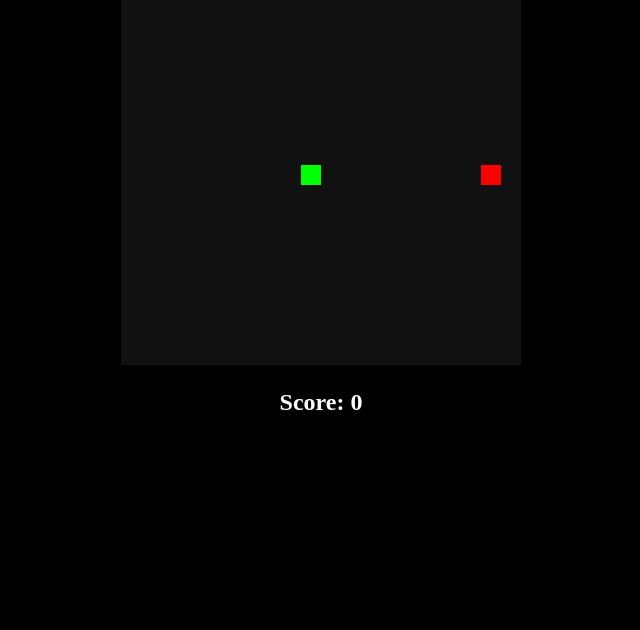
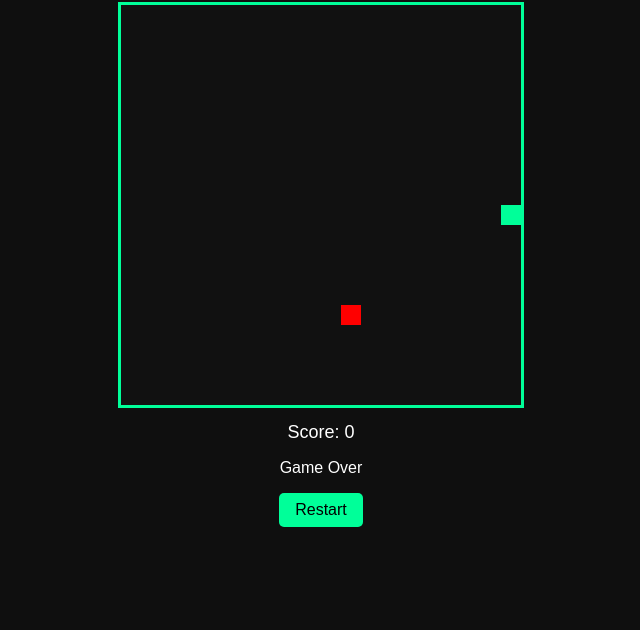
Before and after one commit to MEGAMIND-08/snake-game, a plain HTML site: page index.html in a window 1280 px wide. Shown: the part 170-800 px from the top of the page, without its empty margins (319-959 px from the left). Drawn offline with Linux system fonts and the light colour scheme.

Commit message:
Update index.html

```diff
--- a/index.html
+++ b/index.html
@@ -1,93 +1,167 @@
 <!DOCTYPE html>
-<html>
+<html lang="en">
 <head>
+<meta charset="UTF-8">
 <title>Snake Game</title>
 <style>
   body {
-  background: black;
+    margin: 0;
+    background: #0f0f0f;
+    display: flex;
+    justify-content: center;
+    align-items: center;
+    height: 100vh;
     color: white;
+    font-family: Arial, sans-serif;
+  }
+
+  .game-box {
     text-align: center;
   }
+
   canvas {
     background: #111;
-  margin-top: 20px;
+    border: 3px solid #00ff99;
+  }
+
+  h1 {
+    margin-bottom: 10px;
+    color: #00ff99;
+  }
+
+  #score {
+    margin-top: 10px;
+    font-size: 18px;
+  }
+
+  #gameOver {
+    display: none;
+    margin-top: 15px;
+  }
+
+  button {
+    padding: 8px 16px;
+    font-size: 16px;
+    cursor: pointer;
+    background: #00ff99;
+    border: none;
+    border-radius: 5px;
   }
 </style>
 </head>
 
 <body>
-<h1>🐍 My Cool Snake Game</h1>
-<p>Use Arrow Keys</p>
+<div class="game-box">
+  <h1>🐍 Snake Game</h1>
   <canvas id="game" width="400" height="400"></canvas>
-<h2>Score: <span id="score">0</span></h2>
+  <div id="score">Score: 0</div>
+  <div id="gameOver">
+    <p>Game Over</p>
+    <button onclick="restart()">Restart</button>
+  </div>
+</div>
 
 <script>
 const canvas = document.getElementById("game");
 const ctx = canvas.getContext("2d");
 
 const box = 20;
-let score = 0;
+let score;
+let snake;
+let food;
+let direction;
+let game;
 
-let snake = [{x: 9*box, y: 10*box}];
-let food = {
-  x: Math.floor(Math.random()*20)*box,
-  y: Math.floor(Math.random()*20)*box
+function startGame() {
+  score = 0;
+  direction = "RIGHT";
+
+  snake = [{ x: 200, y: 200 }];
+
+  food = randomFood();
+
+  document.getElementById("score").innerText = "Score: 0";
+  document.getElementById("gameOver").style.display = "none";
+
+  if (game) clearInterval(game);
+  game = setInterval(draw, 150);
+}
+
+function randomFood() {
+  return {
+    x: Math.floor(Math.random() * 20) * box,
+    y: Math.floor(Math.random() * 20) * box
   };
+}
 
-let dir;
-document.addEventListener("keydown", e => {
-  if(e.key=="ArrowUp" && dir!="DOWN") dir="UP";
-  if(e.key=="ArrowDown" && dir!="UP") dir="DOWN";
-  if(e.key=="ArrowLeft" && dir!="RIGHT") dir="LEFT";
-  if(e.key=="ArrowRight" && dir!="LEFT") dir="RIGHT";
-});
+document.addEventListener("keydown", changeDirection);
 
-function draw(){
-  ctx.fillStyle="#111";
-  ctx.fillRect(0,0,400,400);
+function changeDirection(e) {
+  if (e.key === "ArrowLeft" && direction !== "RIGHT") direction = "LEFT";
+  if (e.key === "ArrowUp" && direction !== "DOWN") direction = "UP";
+  if (e.key === "ArrowRight" && direction !== "LEFT") direction = "RIGHT";
+  if (e.key === "ArrowDown" && direction !== "UP") direction = "DOWN";
+}
 
-  snake.forEach((s,i)=>{
-    ctx.fillStyle = i==0 ? "lime" : "green";
-    ctx.fillRect(s.x,s.y,box,box);
-  });
+function draw() {
+  ctx.clearRect(0, 0, canvas.width, canvas.height);
 
-  ctx.fillStyle="red";
-  ctx.fillRect(food.x,food.y,box,box);
+  for (let part of snake) {
+    ctx.fillStyle = "#00ff99";
+    ctx.fillRect(part.x, part.y, box, box);
+  }
 
-  let headX = snake[0].x;
-  let headY = snake[0].y;
+  ctx.fillStyle = "red";
+  ctx.fillRect(food.x, food.y, box, box);
 
-  if(dir=="UP") headY -= box;
-  if(dir=="DOWN") headY += box;
-  if(dir=="LEFT") headX -= box;
-  if(dir=="RIGHT") headX += box;
+  let head = { ...snake[0] };
 
-  if(headX==food.x && headY==food.y){
+  if (direction === "LEFT") head.x -= box;
+  if (direction === "UP") head.y -= box;
+  if (direction === "RIGHT") head.x += box;
+  if (direction === "DOWN") head.y += box;
+
+  // Wall collision
+  if (
+    head.x < 0 ||
+    head.y < 0 ||
+    head.x >= canvas.width ||
+    head.y >= canvas.height
+  ) {
+    endGame();
+    return;
+  }
+
+  // Self collision
+  for (let part of snake) {
+    if (head.x === part.x && head.y === part.y) {
+      endGame();
+      return;
+    }
+  }
+
+  // Food eat
+  if (head.x === food.x && head.y === food.y) {
     score++;
-    document.getElementById("score").innerText=score;
-    food={
-      x:Math.floor(Math.random()*20)*box,
-      y:Math.floor(Math.random()*20)*box
-    };
+    document.getElementById("score").innerText = "Score: " + score;
+    food = randomFood();
   } else {
     snake.pop();
   }
 
-  let newHead={x:headX,y:headY};
-
-  if(headX<0||headY<0||headX>=400||headY>=400||collision(newHead)){
-    alert("Game Over! Score: "+score);
-    location.reload();
+  snake.unshift(head);
 }
 
-  snake.unshift(newHead);
+function endGame() {
+  clearInterval(game);
+  document.getElementById("gameOver").style.display = "block";
 }
 
-function collision(head){
-  return snake.some(s=>s.x==head.x && s.y==head.y);
+function restart() {
+  startGame();
 }
 
-setInterval(draw,100);
+startGame();
 </script>
 </body>
 </html>
```
Lines whose indentation alone changed are shown as unchanged.
